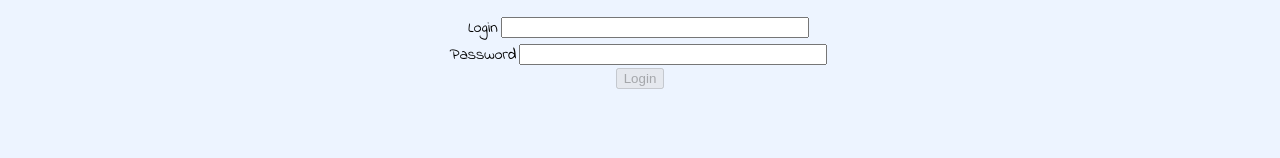
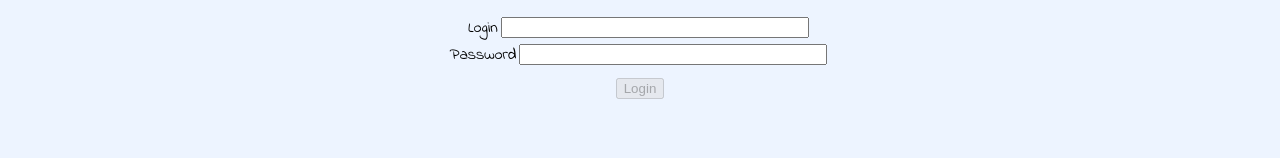
Before and after one commit to ohthatbaguk/genshin-impact, a React (Create React App) app: page / in a window 1280 px wide. Shown: the part 474-632 px from the top of the page. Built offline with nearby package versions, Linux system fonts and the light colour scheme; a web font is replaced by a local one.

Commit message:
Add Button component for forms

```diff
--- /dev/null
+++ b/src/components/Main/components/Button/Button.js
@@ -0,0 +1,9 @@
+import styles from "./button.module.css";
+
+export default function Button({ title, type = "submit", isValid }) {
+  return (
+    <button className={styles.submitButton} disabled={isValid} type={type}>
+      {title}
+    </button>
+  );
+}
--- /dev/null
+++ b/src/components/Main/components/Button/button.module.css
@@ -0,0 +1,3 @@
+.submitButton {
+    margin: 10px !important;
+}
--- a/src/components/Main/components/LoginForm/LoginForm.js
+++ b/src/components/Main/components/LoginForm/LoginForm.js
@@ -2,6 +2,7 @@ import styles from "./loginForm.module.css";
 import validators from "src/components/Main/components/LoginForm/validators";
 import React from "react";
 import { Field, Provider, useForm } from "src/feature/form";
+import Button from "src/components/Main/components/Button/Button";
 
 export default function LoginForm() {
   const onSubmit = (values) => {
@@ -18,9 +19,7 @@ export default function LoginForm() {
         <Field name="login" title="Login" />
         <Field name="password" type="password" title="Password" />
       </Provider>
-      <button disabled={!isValid} type="submit">
-        Login
-      </button>
+      <Button title="Login" isValid={!isValid} />
     </form>
   );
 }
--- a/src/components/Main/components/SignUpForm/SignUpForm.js
+++ b/src/components/Main/components/SignUpForm/SignUpForm.js
@@ -2,6 +2,7 @@ import styles from "src/components/Main/components/SignUpForm/signUpForm.module.
 import validators from "src/components/Main/components/SignUpForm/validators";
 import React from "react";
 import { Field, Provider, useForm } from "src/feature/form";
+import Button from "src/components/Main/components/Button/Button";
 
 export default function SignUpForm() {
   const onSubmit = (values) => {
@@ -24,9 +25,7 @@ export default function SignUpForm() {
         <Field title="Email" name="email" type="email" />
       </Provider>
       <input name="file" type="file" />
-      <button disabled={!isValid} className={styles.submitButton} type="submit">
-        Submit
-      </button>
+      <Button isValid={!isValid} title="Submit" />
     </form>
   );
 }
--- a/src/components/Main/components/SignUpForm/signUpForm.module.css
+++ b/src/components/Main/components/SignUpForm/signUpForm.module.css
@@ -10,10 +10,6 @@
     margin: 0;
 }
 
-.submitButton {
-    margin: 10px !important;
-}
-
 .field {
     width: 300px;
     margin: 3px !important;
```
